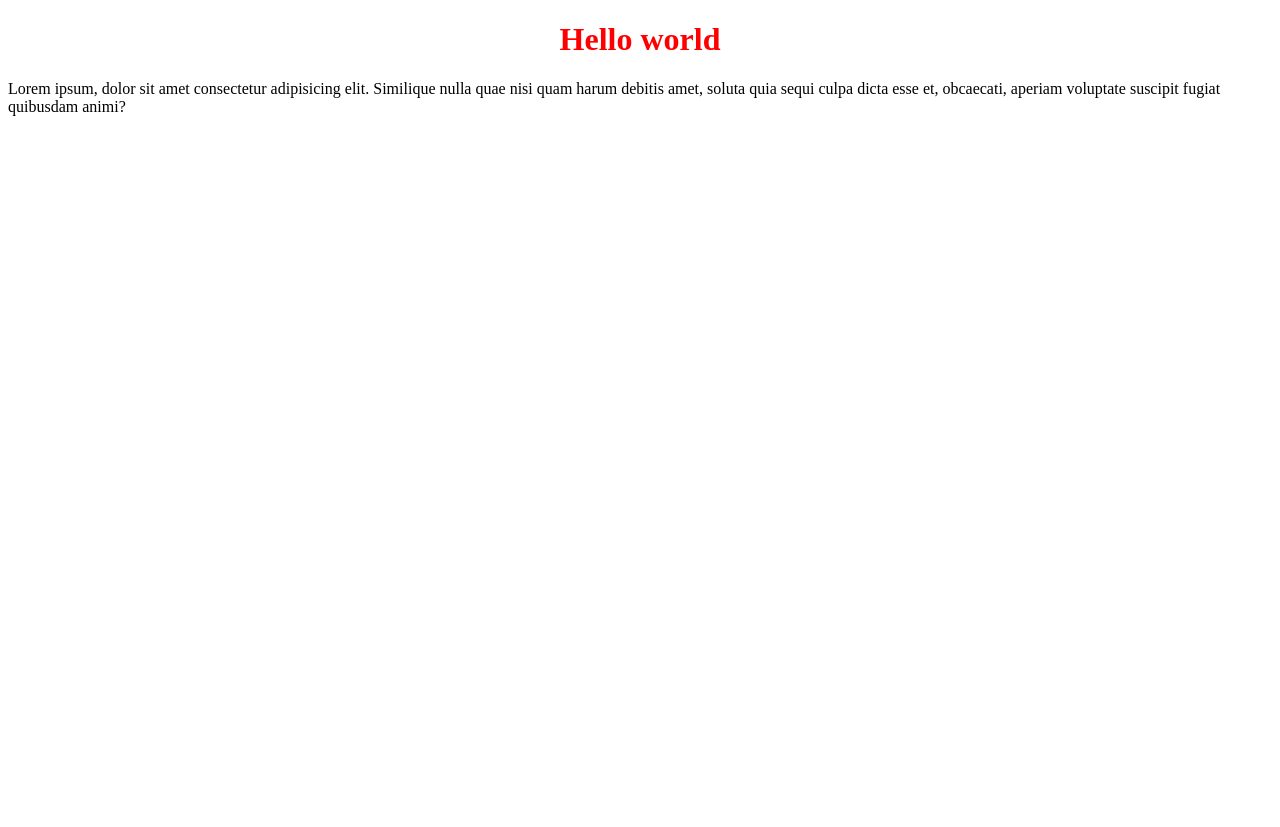
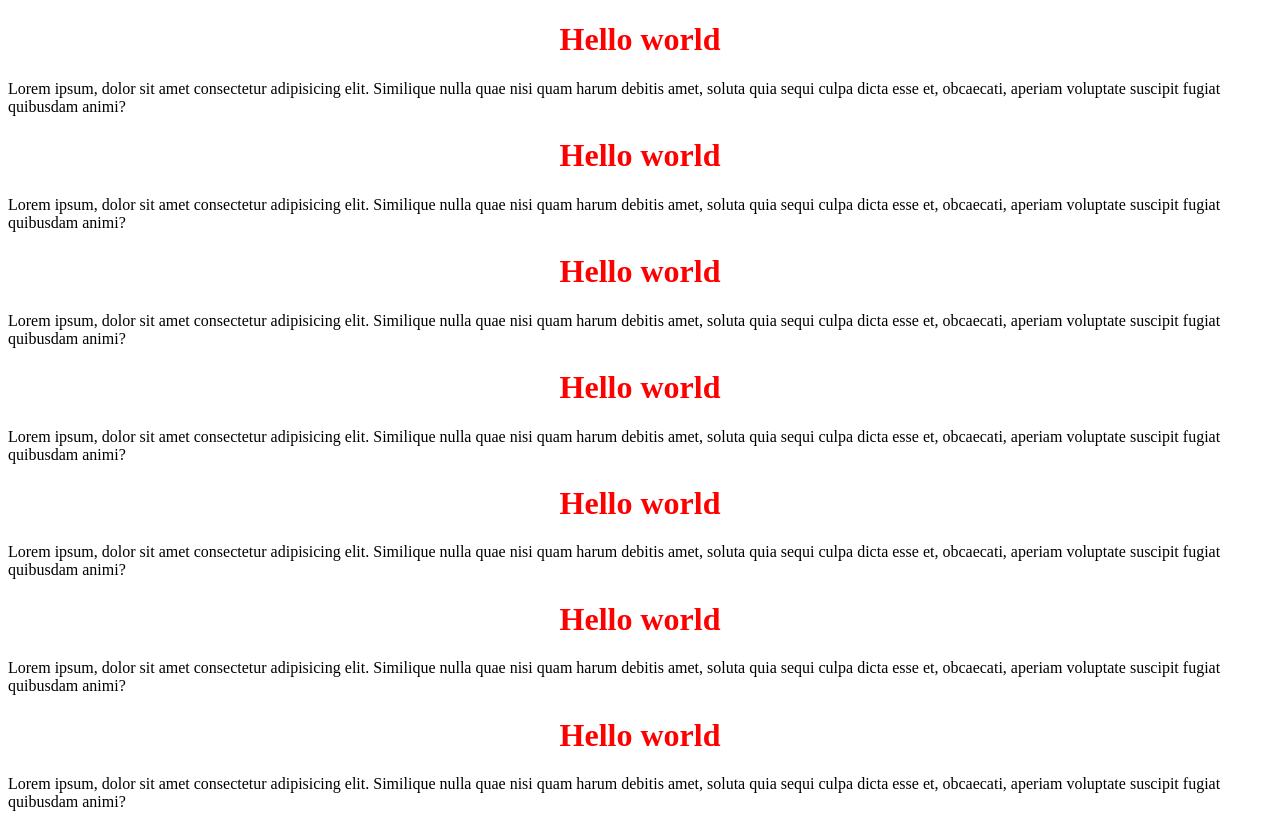
Before and after one commit to HabibPA100/html_update_test, a plain HTML site: page index.html in a window 1280 px wide. Before the commit the page ends 800 px from the top, so only its background shows below. Drawn offline with Linux system fonts and the light colour scheme.

Commit message:
third commit

```diff
--- a/index.html
+++ b/index.html
@@ -10,5 +10,29 @@
     <p>
         Lorem ipsum, dolor sit amet consectetur adipisicing elit. Similique nulla quae nisi quam harum debitis amet, soluta quia sequi culpa dicta esse et, obcaecati, aperiam voluptate suscipit fugiat quibusdam animi?
     </p>
+    <h1 style="text-align: center; color: red;"> Hello world</h1>
+    <p>
+        Lorem ipsum, dolor sit amet consectetur adipisicing elit. Similique nulla quae nisi quam harum debitis amet, soluta quia sequi culpa dicta esse et, obcaecati, aperiam voluptate suscipit fugiat quibusdam animi?
+    </p>
+    <h1 style="text-align: center; color: red;"> Hello world</h1>
+    <p>
+        Lorem ipsum, dolor sit amet consectetur adipisicing elit. Similique nulla quae nisi quam harum debitis amet, soluta quia sequi culpa dicta esse et, obcaecati, aperiam voluptate suscipit fugiat quibusdam animi?
+    </p>
+    <h1 style="text-align: center; color: red;"> Hello world</h1>
+    <p>
+        Lorem ipsum, dolor sit amet consectetur adipisicing elit. Similique nulla quae nisi quam harum debitis amet, soluta quia sequi culpa dicta esse et, obcaecati, aperiam voluptate suscipit fugiat quibusdam animi?
+    </p>
+    <h1 style="text-align: center; color: red;"> Hello world</h1>
+    <p>
+        Lorem ipsum, dolor sit amet consectetur adipisicing elit. Similique nulla quae nisi quam harum debitis amet, soluta quia sequi culpa dicta esse et, obcaecati, aperiam voluptate suscipit fugiat quibusdam animi?
+    </p>
+    <h1 style="text-align: center; color: red;"> Hello world</h1>
+    <p>
+        Lorem ipsum, dolor sit amet consectetur adipisicing elit. Similique nulla quae nisi quam harum debitis amet, soluta quia sequi culpa dicta esse et, obcaecati, aperiam voluptate suscipit fugiat quibusdam animi?
+    </p>
+    <h1 style="text-align: center; color: red;"> Hello world</h1>
+    <p>
+        Lorem ipsum, dolor sit amet consectetur adipisicing elit. Similique nulla quae nisi quam harum debitis amet, soluta quia sequi culpa dicta esse et, obcaecati, aperiam voluptate suscipit fugiat quibusdam animi?
+    </p>
 </body>
 </html>
```
